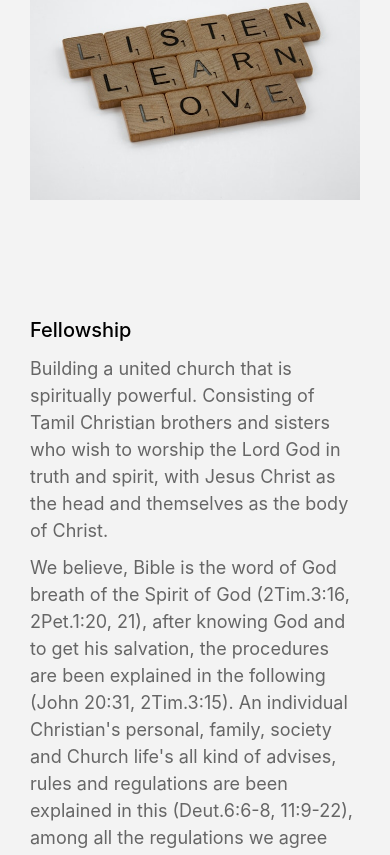
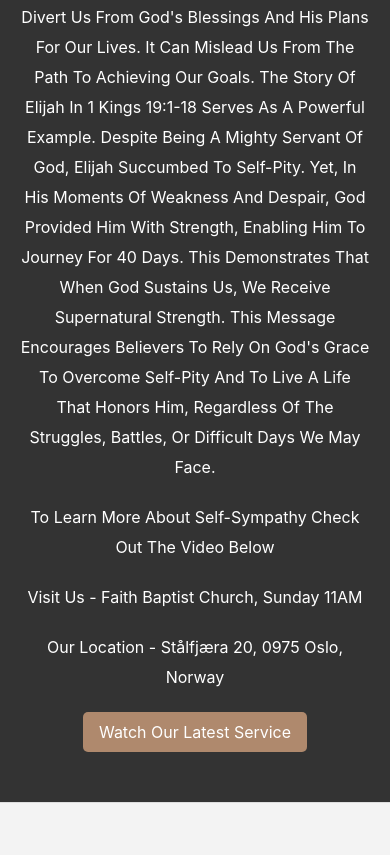
Before and after one commit to diasraphael/faith, a React (Create React App) app: page / in a window 390 px wide. Shown: the part 1132-1987 px from the top of the page. Built offline with nearby package versions, Linux system fonts and the light colour scheme; no server answers; a web font is replaced by a local one.

Commit message:
updated to the latest changes

```diff
--- a/package.json
+++ b/package.json
@@ -10,7 +10,6 @@
     "@types/node": "^16.18.7",
     "@types/react": "^18.0.26",
     "@types/react-dom": "^18.0.9",
-    "node-sass": "^7.0.3",
     "react": "^18.2.0",
     "react-dom": "^18.2.0",
     "react-h5-audio-player": "^3.9.3",
@@ -48,6 +47,8 @@
   "devDependencies": {
     "autoprefixer": "^10.4.13",
     "postcss": "^8.4.19",
+    "sass": "^1.86.0",
+    "sass-loader": "^16.0.5",
     "tailwindcss": "^3.2.4"
   }
 }
--- a/src/App.tsx
+++ b/src/App.tsx
@@ -1,19 +1,21 @@
-import React from 'react';
-import './App.scss';
-import EventSlider from './components/eventSlider/EventSlider';
-import Footer from './components/footer/Footer';
-import Gallery from './components/gallery/Gallery';
-import LandingSection from './components/landingpage/LandingSection';
-import LocationMap from './components/locationMap/LocationMap';
-import PromiseWall from './components/promise/Promise';
-import VideoPlayer from './components/videoPlayer/VideoPlayer';
-import Vision from './components/vision/Vision';
-import { About } from './components/about/About';
+import React from "react";
+import "./App.scss";
+import EventSlider from "./components/eventSlider/EventSlider";
+import Footer from "./components/footer/Footer";
+import Gallery from "./components/gallery/Gallery";
+import LandingSection from "./components/landingpage/LandingSection";
+import LocationMap from "./components/locationMap/LocationMap";
+import PromiseWall from "./components/promise/Promise";
+import VideoPlayer from "./components/videoPlayer/VideoPlayer";
+import Vision from "./components/vision/Vision";
+import { About } from "./components/about/About";
+import VideoSection from "./components/landingpage/VideoSection";
 
 function App() {
   return (
     <div className="App">
       <LandingSection></LandingSection>
+      <VideoSection></VideoSection>
       <Vision></Vision>
       <EventSlider></EventSlider>
       <PromiseWall></PromiseWall>
--- a/src/components/Header/NavItem1.tsx
+++ /dev/null
@@ -1,13 +0,0 @@
-import React from 'react';
-import { NavItemProps } from './NavItem';
-
-const NavItem1 = (props: NavItemProps) => {
-  const { title, url } = props;
-  return (
-    <a className="relative text-white font-medium no-underline" href={url}>
-      {title}
-    </a>
-  );
-};
-
-export default NavItem1;
--- a/src/components/footer/Footer.tsx
+++ b/src/components/footer/Footer.tsx
@@ -1,6 +1,6 @@
-import React from 'react';
-import NavItem1 from '../header/NavItem1';
-import './Footer.scss';
+import React from "react";
+import "./Footer.scss";
+import NavItem from "../header/NavItem";
 
 const Footer = () => {
   return (
@@ -69,25 +69,25 @@ const Footer = () => {
               <span className="footer-header">Menu</span>
               <ul>
                 <li>
-                  <NavItem1 title="Home" url="#home"></NavItem1>
+                  <NavItem title="Home" url="#home"></NavItem>
                 </li>
                 <li>
-                  <NavItem1 title="About us" url="#about"></NavItem1>
+                  <NavItem title="About us" url="#about"></NavItem>
                 </li>
                 <li>
-                  <NavItem1 title="Ministries" url="#events"></NavItem1>
+                  <NavItem title="Ministries" url="#events"></NavItem>
                 </li>
                 <li>
-                  <NavItem1 title="Gallery" url="#gallery"></NavItem1>
+                  <NavItem title="Gallery" url="#gallery"></NavItem>
                 </li>
                 <li>
-                  <NavItem1 title="Sermons" url="#messages"></NavItem1>
+                  <NavItem title="Sermons" url="#messages"></NavItem>
                 </li>
               </ul>
             </div>
           </div>
           <div className="copyright center">
-            <p className="">Faith Baptist Church @ 2024. All rights Reserved</p>
+            <p className="">Faith Baptist Church @ 2025. All rights Reserved</p>
           </div>
         </div>
       </div>
--- /dev/null
+++ b/src/components/landingpage/VideoSection.scss
@@ -0,0 +1,104 @@
+@import '../../style/base.scss';
+
+.video-section {
+  background-color: $dark-grey-3;
+  padding: 5rem 0;
+  color: #fff;
+  position: relative;
+
+  .video-container {
+    max-width: 1200px;
+    margin: 0 auto;
+    padding: 0 2rem;
+  }
+
+  .content-box {
+    text-align: center;
+    max-width: 800px;
+    margin: 0 auto;
+
+    h2 {
+      font-size: 2.5rem;
+      margin-bottom: 2rem;
+      color: #fff;
+    }
+
+    p {
+      font-size: 1.8rem;
+      line-height: 3rem;
+      margin-bottom: 2rem;
+      color: #fff;
+    }
+
+    .watch-video-btn {
+      background-color: $cafe-au-lait;
+      color: #fff;
+      border: none;
+      padding: 1rem 2rem;
+      font-size: 1.8rem;
+      border-radius: 5px;
+      cursor: pointer;
+      transition: all 0.3s ease;
+
+      &:hover {
+        background-color: darken($cafe-au-lait, 10%);
+        transform: translateY(-2px);
+      }
+    }
+  }
+
+  .video-modal {
+    position: fixed;
+    top: 0;
+    left: 0;
+    width: 100%;
+    height: 100%;
+    background-color: rgba(0, 0, 0, 0.8);
+    display: flex;
+    justify-content: center;
+    align-items: center;
+    z-index: 1000;
+
+    .video-modal-content {
+      position: relative;
+      width: 90%;
+      max-width: 1000px;
+      height: 80vh;
+
+      .close-btn {
+        position: absolute;
+        top: -40px;
+        right: 0;
+        background: none;
+        border: none;
+        color: #fff;
+        font-size: 3rem;
+        cursor: pointer;
+        z-index: 1001;
+      }
+
+      iframe {
+        border-radius: 8px;
+      }
+    }
+  }
+}
+
+@media screen and (max-width: 768px) {
+  .video-section {
+    .content-box {
+      h2 {
+        font-size: 2rem;
+      }
+
+      p {
+        font-size: 1.6rem;
+      }
+
+      .watch-video-btn {
+        font-size: 1.6rem;
+        padding: 0.8rem 1.6rem;
+      }
+    }
+  }
+}
--- /dev/null
+++ b/src/components/landingpage/VideoSection.tsx
@@ -0,0 +1,63 @@
+import React, { useState } from "react";
+import "./VideoSection.scss";
+
+const VideoSection = () => {
+  const [showVideo, setShowVideo] = useState(false);
+
+  return (
+    <div className="video-section">
+      <div className="video-container">
+        <div className="content-box">
+          <h2>Welcome to Faith Baptist Church</h2>
+          <p>
+            Our Latest Sermon: Self-Sympathy - A Spiritual Challenge Scripture
+          </p>
+          <p>Scripture References: 1 Kings 19:1-18, Proverb 28:13 </p>
+          <p>
+            Self-sympathy is a spiritual ailment that can divert us from God's
+            blessings and His plans for our lives. It can mislead us from the
+            path to achieving our goals. The story of Elijah in 1 Kings 19:1-18
+            serves as a powerful example. Despite being a mighty servant of God,
+            Elijah succumbed to self-pity. Yet, in his moments of weakness and
+            despair, God provided him with strength, enabling him to journey for
+            40 days. This demonstrates that when God sustains us, we receive
+            supernatural strength. This message encourages believers to rely on
+            God's grace to overcome self-pity and to live a life that honors
+            Him, regardless of the struggles, battles, or difficult days we may
+            face.
+          </p>
+          <p>To learn more about Self-sympathy check out the video below</p>
+          <p>Visit us - Faith Baptist Church, Sunday 11AM</p>
+          <p>Our Location - Stålfjæra 20, 0975 Oslo, Norway</p>
+          <button
+            className="watch-video-btn"
+            onClick={() => setShowVideo(true)}
+          >
+            Watch Our Latest Service
+          </button>
+        </div>
+      </div>
+
+      {showVideo && (
+        <div className="video-modal">
+          <div className="video-modal-content">
+            <button className="close-btn" onClick={() => setShowVideo(false)}>
+              ×
+            </button>
+            <iframe
+              width="100%"
+              height="100%"
+              src="https://www.youtube.com/embed/UK1uOufmomg?si=QWlxQDayop5COdlE"
+              title="Faith Baptist Church Service"
+              frameBorder="0"
+              allow="accelerometer; autoplay; clipboard-write; encrypted-media; gyroscope; picture-in-picture"
+              allowFullScreen
+            ></iframe>
+          </div>
+        </div>
+      )}
+    </div>
+  );
+};
+
+export default VideoSection;
--- a/src/components/promise/Promise.tsx
+++ b/src/components/promise/Promise.tsx
@@ -1,16 +1,16 @@
-import React from 'react';
-import './Promise.scss';
+import React from "react";
+import "./Promise.scss";
 
 const PromiseWall = () => {
   return (
     <section className="section promise-wall">
       <div className="section__title section__title--testimonials text-center">
-        <h2 className="section__description white">Promise of the year 2024</h2>
+        <h2 className="section__description white">Promise of the year 2025</h2>
         <h2 className="promise-text text-white my-32">
-          “Enlarge the place of your tent, stretch your tent curtains wide, do
-          not hold back; lengthen your cords, strengthen your stakes.
+          'Nevertheless, I will bring health and healing to it; I will heal my
+          people and will let them enjoy abundant peace and security.'
         </h2>
-        <h2 className="text-white text-3xl">Isaiah 54:2</h2>
+        <h2 className="text-white text-3xl">Jeremiah 33:6</h2>
       </div>
     </section>
   );
--- a/src/index.scss
+++ b/src/index.scss
@@ -1,4 +1,4 @@
-@import 'style/base.scss';
+@use 'style/base' as colors;
 @tailwind base;
 @tailwind components;
 @tailwind utilities;
@@ -52,7 +52,7 @@ code {
   font-size: 1.8rem;
   font-weight: 600;
   text-transform: uppercase;
-  color: $cafe-au-lait;
+  color: colors.$cafe-au-lait;
   margin-bottom: 1rem;
 }
 .section__header {
```
Also changed, not shown: src/components/Header/Header.tsx (+5 -5 lines), src/components/landingpage/LandingSection.tsx (+7 -7 lines), src/components/landingpage/Slider.tsx (+10 -10 lines), 1 other file (tests, documents, lock files or other folders).
